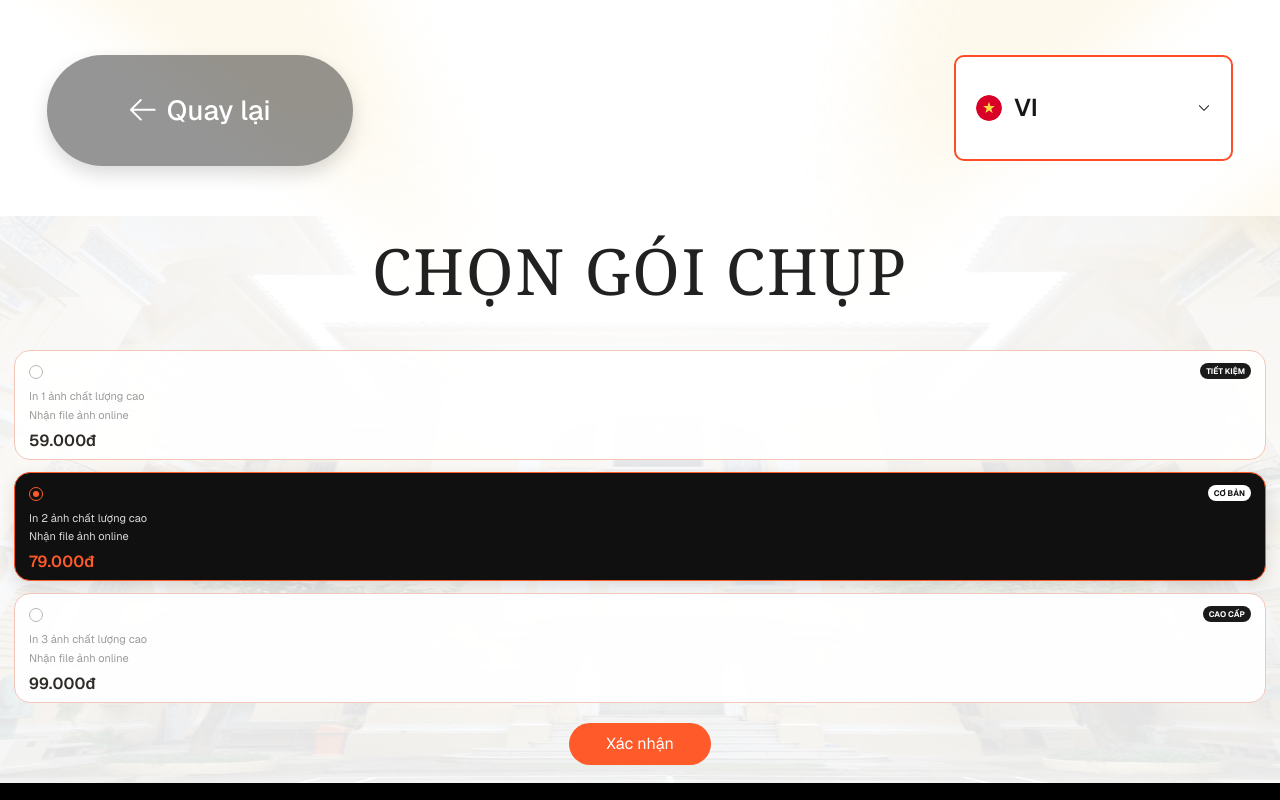
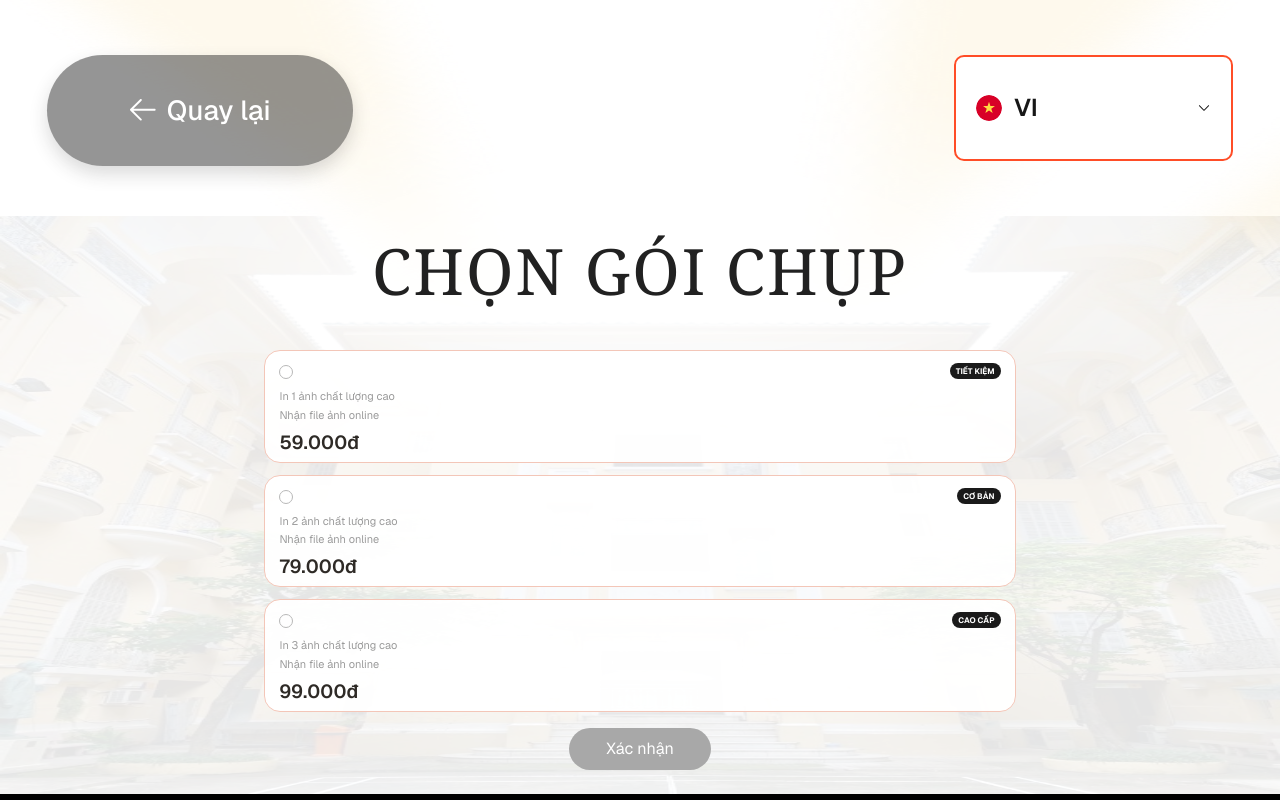
Before and after one commit to lahieuphong/btmt-photobooth, a Next.js app: page /packages in a window 1280 px wide. Built offline with nearby package versions, Linux system fonts and the light colour scheme.

Commit message:
feat(packages): require package selection and enhance selected-card styling

```diff
--- a/app/(photobooth)/packages/page.tsx
+++ b/app/(photobooth)/packages/page.tsx
@@ -8,7 +8,6 @@ import PhotoboothPageBody from '@/src/features/photobooth/components/shared/layo
 import PhotoboothFooter from '@/src/features/photobooth/components/shared/layout/Footer'
 import PackageCard from '@/src/features/photobooth/components/screens/packages/PackageCard'
 import PrimaryButton from '@/src/features/photobooth/components/shared/controls/PrimaryButton'
-import { PHOTOBOOTH_DEFAULT_SESSION } from '@/src/features/photobooth/constants/session'
 import { PHOTOBOOTH_PACKAGE_OPTIONS } from '@/src/features/photobooth/constants/packages'
 import { PHOTOBOOTH_SCREEN_STATE_MAP } from '@/src/features/photobooth/config/screenState'
 import { startPhotoboothRuntimeSession } from '@/src/features/photobooth/utils/runtimeSession'
@@ -17,11 +16,10 @@ export default function PackagesPage() {
   const router = useRouter()
   const screen = PHOTOBOOTH_SCREEN_STATE_MAP.packages
 
-  const [selectedPackageId, setSelectedPackageId] = useState(
-    PHOTOBOOTH_DEFAULT_SESSION.selectedPackageId
-  )
+  const [selectedPackageId, setSelectedPackageId] = useState<string | null>(null)
 
   function handleConfirmPackage() {
+    if (!selectedPackageId) return
     startPhotoboothRuntimeSession(selectedPackageId)
     router.push(screen.nextHref ?? '/payment')
   }
@@ -37,8 +35,8 @@ export default function PackagesPage() {
           languageLabel="VI"
         />
 
-        <PhotoboothPageBody className="flex flex-1 flex-col px-[14px] pt-[20px] pb-[18px]">
-          <div className="space-y-3">
+        <PhotoboothPageBody className="flex flex-1 flex-col px-[14px] pt-[20px] pb-0">
+          <div className="mx-auto w-[60%] space-y-3">
             {PHOTOBOOTH_PACKAGE_OPTIONS.map((item) => (
               <PackageCard
                 key={item.id}
@@ -51,8 +49,12 @@ export default function PackagesPage() {
             ))}
           </div>
 
-          <div className="mt-5 flex justify-center">
-            <PrimaryButton onClick={handleConfirmPackage} className="min-w-[142px]">
+          <div className="mt-auto flex justify-center pb-0 pt-4">
+            <PrimaryButton
+              onClick={handleConfirmPackage}
+              disabled={!selectedPackageId}
+              className="min-w-[142px]"
+            >
               {screen.primaryActionLabel}
             </PrimaryButton>
           </div>
--- a/src/features/photobooth/components/screens/packages/PackageCard.tsx
+++ b/src/features/photobooth/components/screens/packages/PackageCard.tsx
@@ -24,8 +24,8 @@ export default function PackageCard({
       onClick={onClick}
       aria-pressed={selected}
       className={[
-        'relative w-full rounded-[16px] border text-left transition-all duration-200',
-        'px-[14px] pt-[12px] pb-[10px]',
+        'relative w-full border text-left transition-all duration-200 transform-gpu origin-center',
+        selected ? 'scale-[1.03] rounded-[20px] px-[17px] pt-[15px] pb-[13px]' : 'scale-100 rounded-[16px] px-[14px] pt-[12px] pb-[10px]',
         selected
           ? 'border-[#FF5A2A] bg-[#101010] shadow-[0_6px_18px_rgba(0,0,0,0.12)]'
           : 'border-[#F3C6B8] bg-white/95',
@@ -35,16 +35,20 @@ export default function PackageCard({
       <div className="flex items-start justify-between gap-3">
         <span
           className={[
-            'mt-[2px] inline-flex h-[14px] w-[14px] items-center justify-center rounded-full border',
+            'mt-[2px] inline-flex items-center justify-center rounded-full border',
+            selected ? 'h-[18px] w-[18px]' : 'h-[14px] w-[14px]',
             selected ? 'border-[#FF5A2A]' : 'border-[#B7B7B7]',
           ].join(' ')}
         >
-          {selected ? <span className="h-[6px] w-[6px] rounded-full bg-[#FF5A2A]" /> : null}
+          {selected ? (
+            <span className="h-[8px] w-[8px] rounded-full bg-[#FF5A2A]" />
+          ) : null}
         </span>
 
         <span
           className={[
-            'inline-flex min-h-[16px] items-center rounded-[999px] px-[6px] text-[8px] font-bold uppercase leading-none',
+            'inline-flex items-center rounded-[999px] font-bold uppercase leading-none',
+            selected ? 'min-h-[20px] px-[9px] text-[10px]' : 'min-h-[16px] px-[6px] text-[8px]',
             selected ? 'bg-white text-[#111111]' : 'bg-[#1A1A1A] text-white',
           ].join(' ')}
         >
@@ -52,12 +56,12 @@ export default function PackageCard({
         </span>
       </div>
 
-      <div className="mt-[10px] space-y-[4px]">
+      <div className={selected ? 'mt-[13px] space-y-[6px]' : 'mt-[10px] space-y-[4px]'}>
         {lines.map((line) => (
           <p
             key={line}
             className={[
-              'text-[11px] leading-[1.35]',
+              selected ? 'text-[13px] leading-[1.35]' : 'text-[11px] leading-[1.35]',
               selected ? 'text-white/85' : 'text-[#9A9A9A]',
             ].join(' ')}
           >
@@ -68,7 +72,9 @@ export default function PackageCard({
 
       <div
         className={[
-          'mt-[10px] text-[16px] font-semibold leading-none',
+          selected
+            ? 'mt-[13px] text-[24px] font-semibold leading-none'
+            : 'mt-[10px] text-[19px] font-semibold leading-none',
           selected ? 'text-[#FF5A2A]' : 'text-[#2E2A26]',
         ].join(' ')}
       >
```
